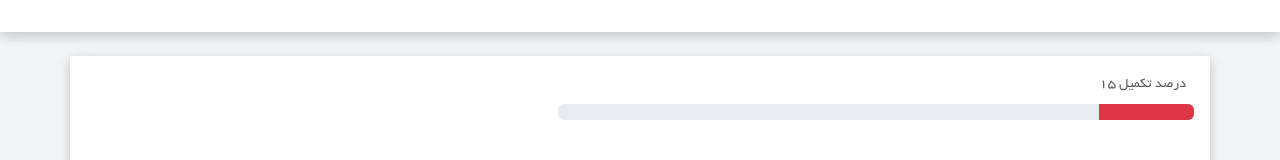
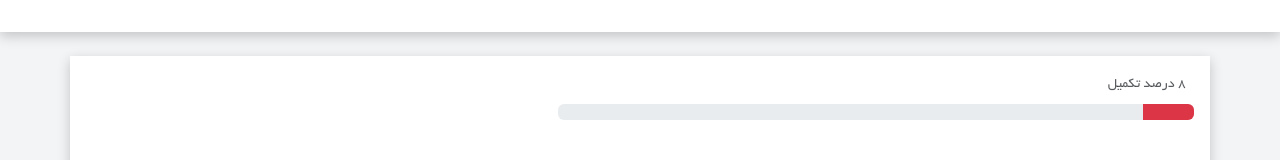
Before and after one commit to nimaessi/Resume, a React (Vite) app: page /resume/education in a window 1280 px wide. Shown: the part 158-318 px from the top of the page. Built offline with nearby package versions, Linux system fonts and the light colour scheme.

Commit message:
progressBar ✅

```diff
--- a/src/app/store.js
+++ b/src/app/store.js
@@ -4,12 +4,14 @@ import educationReducer from "../features/education/educationSlie";
 import logger from "redux-logger";
 import jobReducer from "../features/job-experience/jobSlice";
 import skillsReducer from "../features/skills/skillSlice";
+import progressReducer from "../features/progressBar/progressSlice";
 const store = configureStore({
     reducer: {
         information: informationReducer,
         education: educationReducer,
         job: jobReducer,
-        skills: skillsReducer
+        skills: skillsReducer,
+        progress: progressReducer
     },
     middleware: (getDefaultMiddleware) => getDefaultMiddleware().concat(logger)
 });
--- a/src/components/module/ProgressBar.jsx
+++ b/src/components/module/ProgressBar.jsx
@@ -6,21 +6,24 @@ import { selectJob } from "../../features/job-experience/jobSlice";
 import { selectSkill } from "../../features/skills/skillSlice";
 import { useEffect } from "react";
 import { countEmptyValues } from "../../helper/functions";
+import { selectPregress } from "../../features/progressBar/progressSlice";
 const MyProgressBar = () => {
 
   const basicInfo = useSelector(selectInformation);
   const eduInfo = useSelector(selectEdu);
   const jobInfo = useSelector(selectJob);
   const skillInfo = useSelector(selectSkill);
+  const prg = useSelector(selectPregress);
 
   useEffect(() => {
-    countEmptyValues({basicInfo,eduInfo,jobInfo,skillInfo});
+    const num = countEmptyValues({...basicInfo,...eduInfo,...jobInfo,...skillInfo}, 26);
+    console.log("NUM" , num)
   },[basicInfo,eduInfo,jobInfo,skillInfo]);
 
   return (
     <>
-      <span className = "text-muted fs-14 p-2">درصد تکمیل 15</span>
-      <ProgressBar className = "mt-2" variant = "danger" now = {15} />
+      <span className = "text-muted fs-14 p-2">{prg.progress} درصد تکمیل </span>
+      <ProgressBar className = "mt-2" variant = "danger" now = {+prg.progress} />
     </>
   )
 }
--- a/src/helper/functions.js
+++ b/src/helper/functions.js
@@ -1,16 +1,20 @@
 import store from "../app/store";
+import { setProgress } from "../features/progressBar/progressSlice";
 
-function countEmptyValues(obj) {
-    let emptyCount = 0;
-    console.log("=====>>>>>",obj)
-    for (const key in obj) {
+function countEmptyValues(obj,total) {
+  let emptyCount = 0;
+  for (const key in obj) {
       if (obj.hasOwnProperty(key)) {
         if (!obj[key]) {
           emptyCount++;
         }
       }
-    }
+  }
+  let full = total - emptyCount;
+  let progress = (full *100)/ total;
+  store.dispatch(setProgress(Math.round(progress)));
+  return Math.round(progress);
 
-    return emptyCount;
 }
+
 export { countEmptyValues };
```
